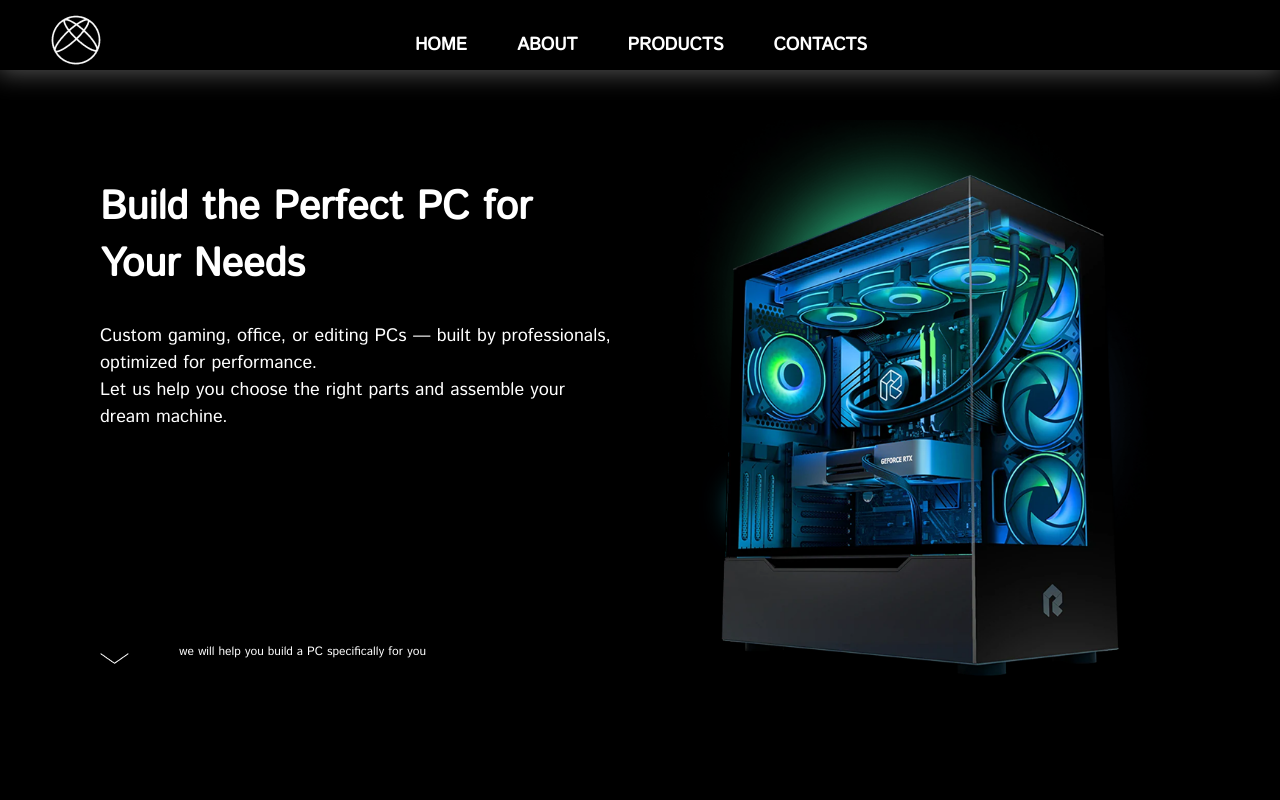
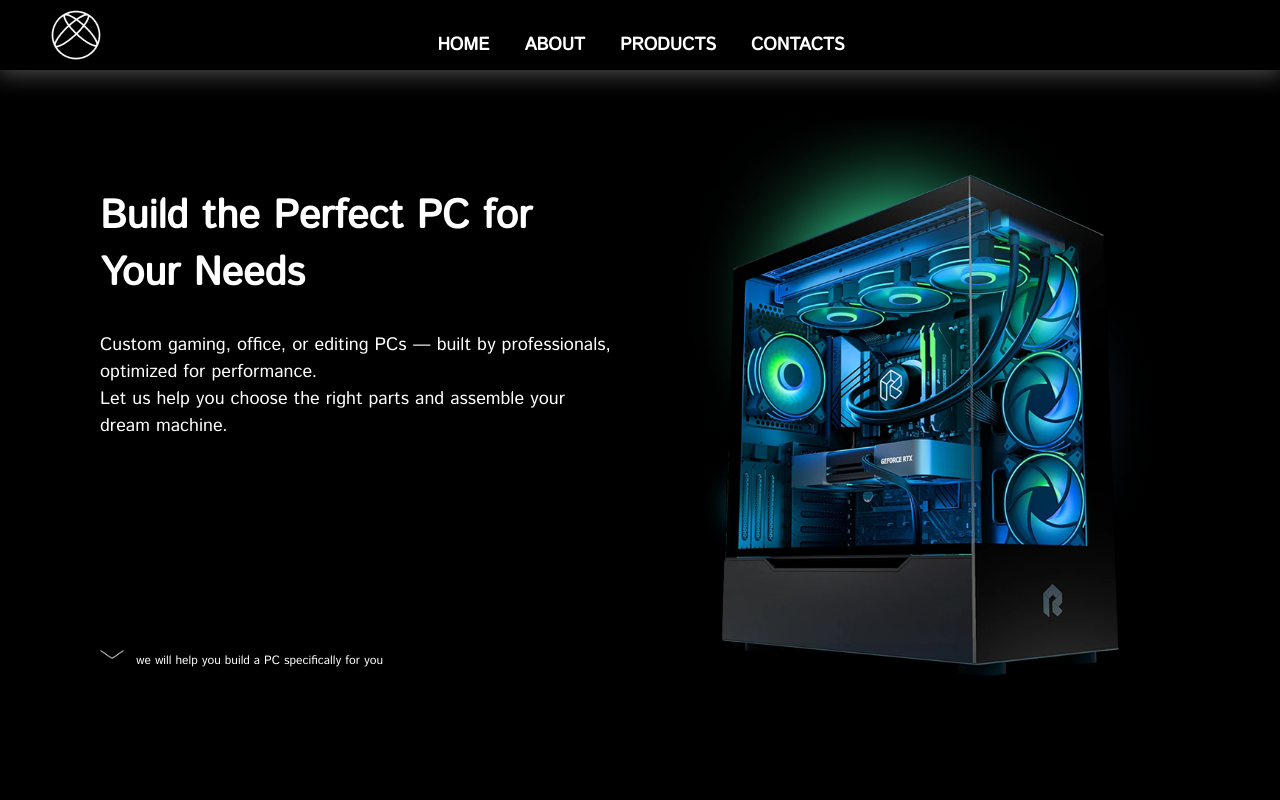
Before and after one commit to ErnestMakarov/CodeForge, a plain HTML site: page index.html in a window 1280 px wide. Shown: the top 800 px of the page. Drawn offline with Linux system fonts and the light colour scheme.

Commit message:
Fixed some bugs and updated CSS

```diff
--- a/css/adaptive.css
+++ b/css/adaptive.css
@@ -1,6 +1,3 @@
-@media (max-width: 768px) {
-
-}
 
 @media (max-width: 1024px) {
   .home {
@@ -44,9 +41,11 @@
     height: 70px;
     position: static;
   }
-  .logo {
-    margin-top: 10px;
+
+  .name {
+    display: block;
   }
+
   .header_links {
     display: none;
   }
--- a/css/header.css
+++ b/css/header.css
@@ -17,8 +17,16 @@
 
 .logo {
   display: flex;
-  margin-top: 10px;
   user-select: none;
+}
+
+.name {
+  display: none;
+  text-align: center;
+  font-size: 36px;
+  color: #fff;
+  font-family: 'Istok Web', sans-serif;
+  margin-top: 12px;
 }
 
 .header_links {
@@ -30,15 +38,47 @@
 
 .list {
   display: flex;
-  gap: 50px;
+  gap: 5px;
 }
 
 .link_style {
+  position: relative;
   color: #fff;
   user-select: none;
   font-size: 12px;
   font-family: 'Istok Web', sans-serif;
+  text-decoration: none;
+  display: inline-block;
+  padding: 5px 0;
 }
+
+.link_style::after {
+  content: "";
+  position: absolute;
+  left: 0;
+  bottom: -1px;
+  width: 100%;
+  height: 2px;
+  background-color: #fff; /* подчеркивание белым, чтобы оно было видно на тёмном фоне */
+  transform: scaleX(0);
+  transform-origin: left;
+  transition: transform 0.3s ease-in-out, transform-origin 0s linear 0.3s;
+}
+
+.link_style:hover::after {
+  transform: scaleX(1);
+  transform-origin: right;
+}
+
+.link_style:not(:hover)::after {
+  transform: scaleX(0);
+  transform-origin: left;
+}
+
+.list_item:not(:last-child) {
+  margin-right: 30px;
+}
+
 
 .Cart {
   display: block;
@@ -48,5 +88,9 @@
   height: 40px;
   user-select: none;
   margin-left: 0;
+  border-radius: 20px;
+}
 
+.Cart:hover {
+  transform: scaleX(1.07);
 }
--- a/css/styles.css
+++ b/css/styles.css
@@ -51,12 +51,33 @@
 .link_to_down   {
     margin-top: 200px;
     user-select: none;
+    display: flex;
 }
 
 .link_to_down_text  {
     font-size: 12px;
     margin-top: 12px;
+    display: flex;
 }
+
+.link_to_down_inner {
+  display: flex;
+  align-items: center;
+  gap: 12px;
+  flex-wrap: nowrap;
+}
+
+.down_arrow {
+  width: 24px;
+  height: auto;
+}
+
+.link_to_down {
+  display: inline-block;
+  text-decoration: none;
+  color: inherit;
+}
+
 
 .partners {
     margin: 100px auto 50px auto;
--- a/index.html
+++ b/index.html
@@ -19,6 +19,8 @@
     <div class="wrapper">
         <header class="header">
             <div class="logo"><img src="./img/header logo.png" alt="logo"></div>
+
+            <div class="name">CoreForge</div>
 
             <div class="header_links">
                 <ul class="list">
@@ -44,19 +46,16 @@
                     Let us help you choose the right parts and assemble your dream machine.
                 </div>
 
-                <div class="link_to_down">
-                    <ul class="list">
-                        <li class="list_item">
-                            <a href="#contacts" class="down">
-                                <h2>
-                                    <img src="./img/Vector.png" alt="">
-                                </h2>
-                            </a>
-                        </li>
-                        <div class="link_to_down_text">we will help you build a PC specifically for you</div>
+                <a href="#contacts" class="link_to_down">
+                <div class="link_to_down_inner">
+                    <img src="./img/Vector.png" alt="arrow" class="down_arrow">
+                    <div class="link_to_down_text">
+                    we will help you build a PC specifically for you
+                    </div>
+                </div>
+                </a>
 
-                    </ul>
-                </div>
+
             </div>
 
                 <div class="home_img">
```
Also changed, not shown: css/pc links css/product-cards.css (+28 -7 lines), pc1.html (+4 -1 lines), pc2.html (+3 -1 lines), pc3.html (+3 -1 lines), pc4.html (+3 -1 lines), pc5.html (+3 -1 lines), pc6.html (+3 -1 lines), pc7.html (+3 -1 lines), pc8.html (+3 -1 lines).
